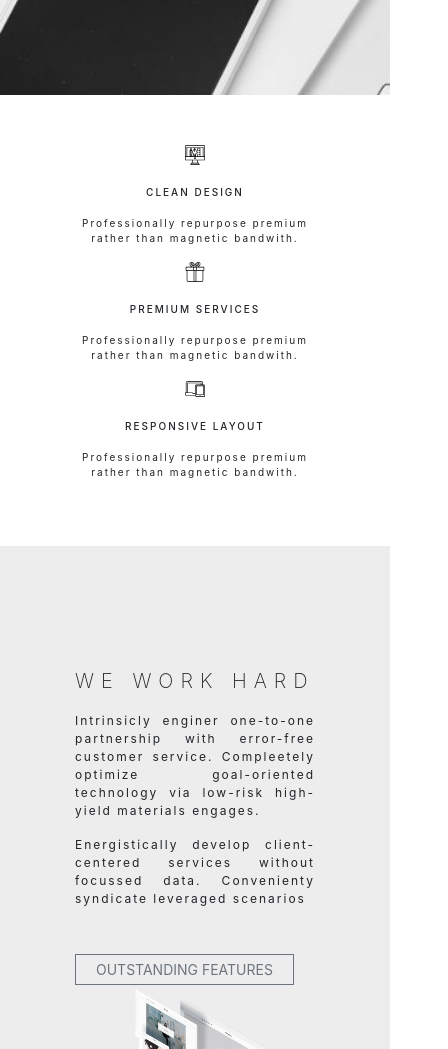
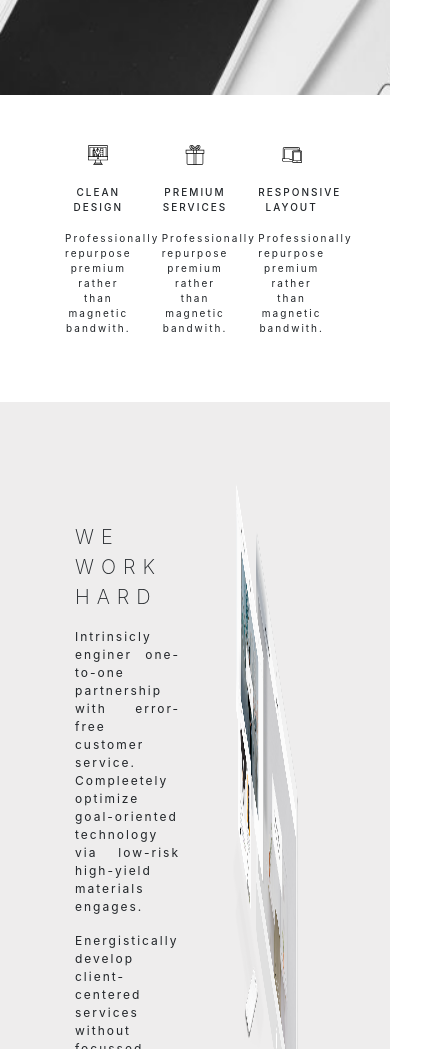
Before and after one commit to Mdigo12/Assigment2, a plain HTML site: page index.html in a window 390 px wide. Shown: the part 749-1798 px from the top of the page, 448 px wide, since content can reach past the window. Drawn offline with nearby package versions, Linux system fonts and the light colour scheme.

Commit message:
added styling to section 2 and 3 to make it more responsive

```diff
--- a/css/styles.css
+++ b/css/styles.css
@@ -10,6 +10,12 @@ height: 100vh;
     margin: 0 auto;
     display: inline-block;
     text-transform: uppercase;
+}
+nav ul li a{
+    color: black;
+}
+nav ul li a:hover{
+color: rgb(54, 42, 42);
 }
 #p1{
     letter-spacing: 10px;
--- a/index.html
+++ b/index.html
@@ -13,12 +13,12 @@
 <body>
     <div class="container-fluid">
 
-        <div class="row" id="a">
-            <div class="col-md-6">
+        <div class="row row-cols-2" id="a">
+            <div class="col">
                 <img src="images/footer-logo.png" alt="image">
             </div>
 
-            <div class="col-md-6">
+            <div class="col">
                <nav class="navbar navbar-expand-lg">
                     <button class="navbar-toggler" type="button" data-toggle="collapse" data-target="#navbarSupportedContent" aria-controls="navbarSupportedContent" aria-expanded="false" aria-label="Toggle navigation">
                         <span class="navbar-toggler-icon"></span>
@@ -66,25 +66,25 @@
             </section>
         </div>
 
-        <div class="row" id="b">
-            <div class="col-md-4">
+        <div class="row row-cols-3" id="b">
+            <div class="col">
                 <img class="image" src="images/computer-graphic.svg" alt="img">
                 <p class="p22">Clean Design</p>
                 <p>Professionally repurpose premium rather than magnetic bandwith.</p>
             </div>
-            <div class="col-md-4">
+            <div class="col">
                 <img class="image" src="images/gift-box.svg" alt="img">
                 <p class="p22">Premium Services</p>
                 <p>Professionally repurpose premium rather than magnetic bandwith.</p>
             </div>
-            <div class="col-md-4">
+            <div class="col">
                 <img class="image" src="images/responsive.svg" alt="img">
                 <p class="p22">Responsive Layout</p>
                 <p>Professionally repurpose premium rather than magnetic bandwith.</p>
             </div>
         </div>
-        <div class="row" id="c">
-            <div class="col-md-6">
+        <div class="row row-cols-2" id="c">
+            <div class="col">
                 <p class="p33"> we work hard</p>
                 <p class="p34">Intrinsicly enginer one-to-one partnership with error-free customer service. Compleetely
                     optimize
@@ -95,7 +95,7 @@
                     scenarios</p>
                 <button type="button" class="btn btn-primary btn-sm " id="button3">Outstanding Features</button>
             </div>
-            <div class="col-md-6">
+            <div class="col">
                 <img src="images/new-image.png" alt="image" height="100%" width="100%">
             </div>
         </div>
```
